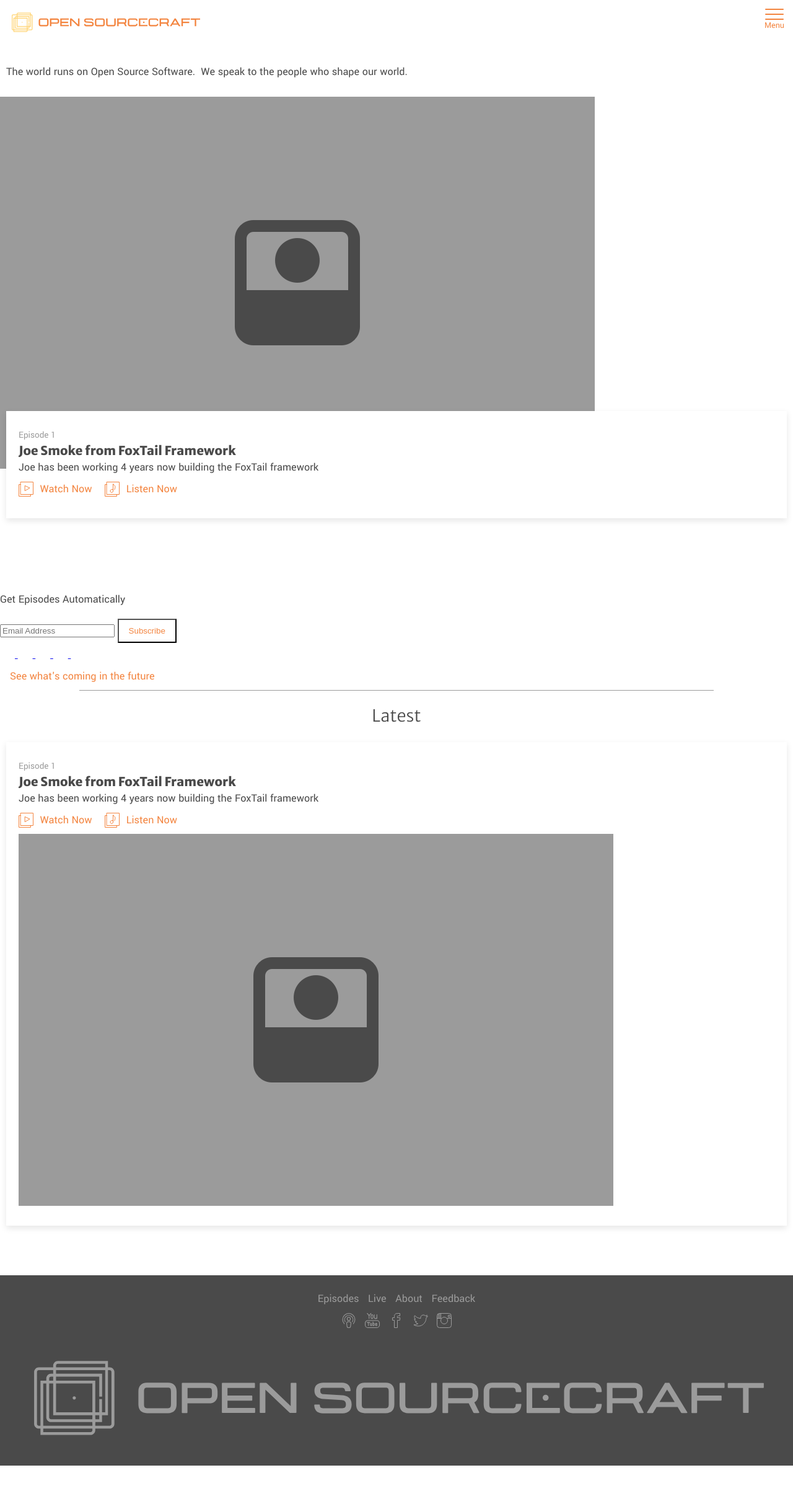
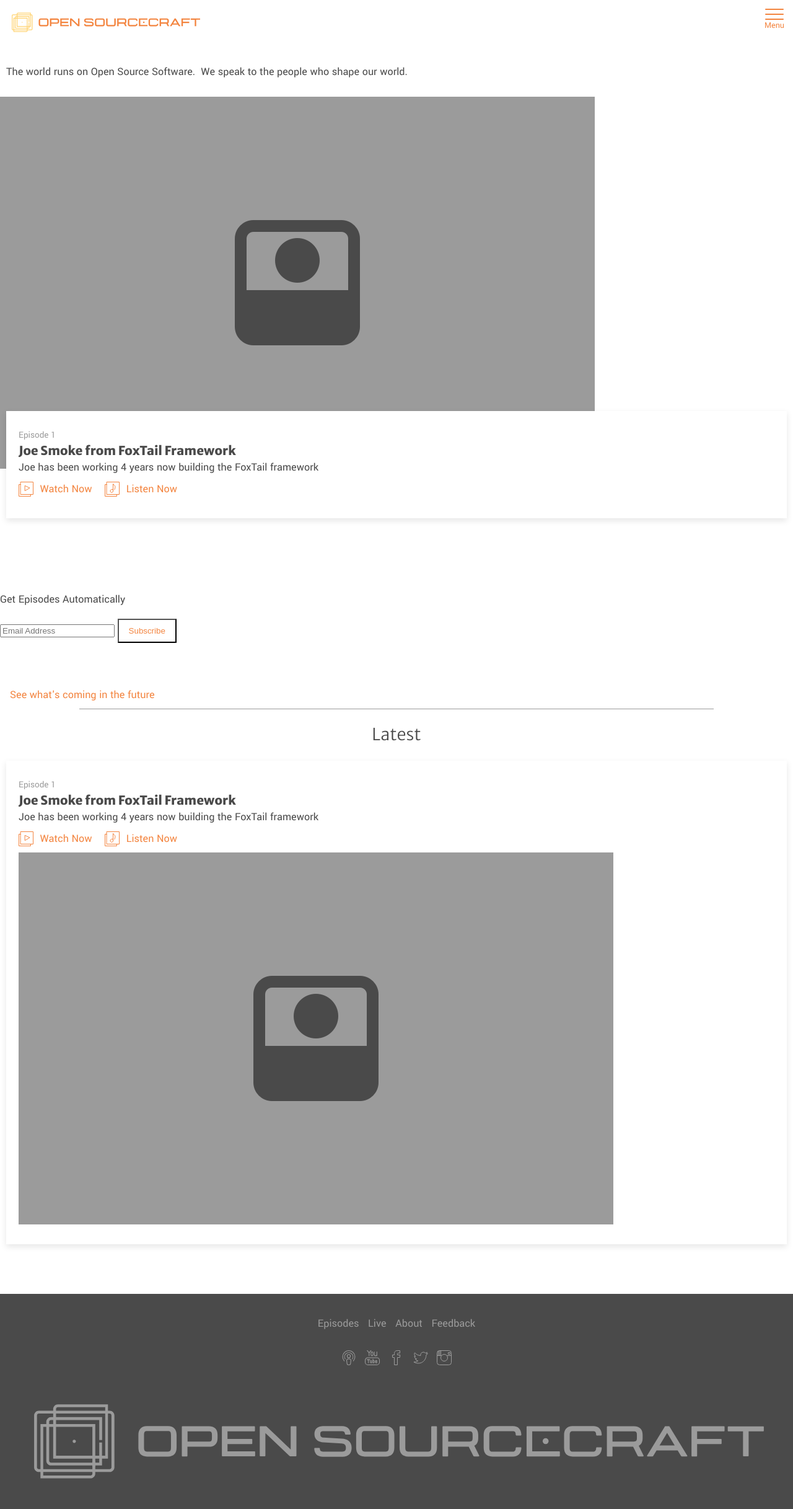
Before and after one commit to Code-Pop/open-sourcecraft, a Jekyll site: the page built from index.html, in a window 1280 px wide. Shown: the whole page at 62% size. Built offline with Jekyll 4.4.1, drawn with Linux system fonts in a browser that asks for light colours; before the commit the page ends 2364 px from its top, so only the background shows below that.

Commit message:
Add inline style for nav

```diff
--- a/_includes/footer.html
+++ b/_includes/footer.html
@@ -1,12 +1,12 @@
 <footer class="site-footer" role="contentinfo">
-  <nav class="nav-footer">
+  <nav class="nav-footer -inline">
     {% include navigation.html %}
   </nav>
 
-  <nav class="nav-footer">
+  <nav class="nav-footer -inline">
     {% for social in site.social %}
     <a class="item" href="{{social.url}}">
-      <svg class="icon ico-{{social.source}}">
+      <svg class="icon">
         <use xlink:href="#ico-{{social.source}}">
       </svg>
     </a>
--- a/_sass/components/_nav.scss
+++ b/_sass/components/_nav.scss
@@ -65,12 +65,18 @@
   }
 }
 
-.nav-footer {
+.-inline {
   text-align: center;
+  padding: 10px 0;
   > .item {
     display: inline-block;
     padding: 5px;
     text-decoration: none;
+  }
+}
+
+.nav-footer {
+  > .item {
     color: $grey;
     &:visited {
       color: $grey;
```
